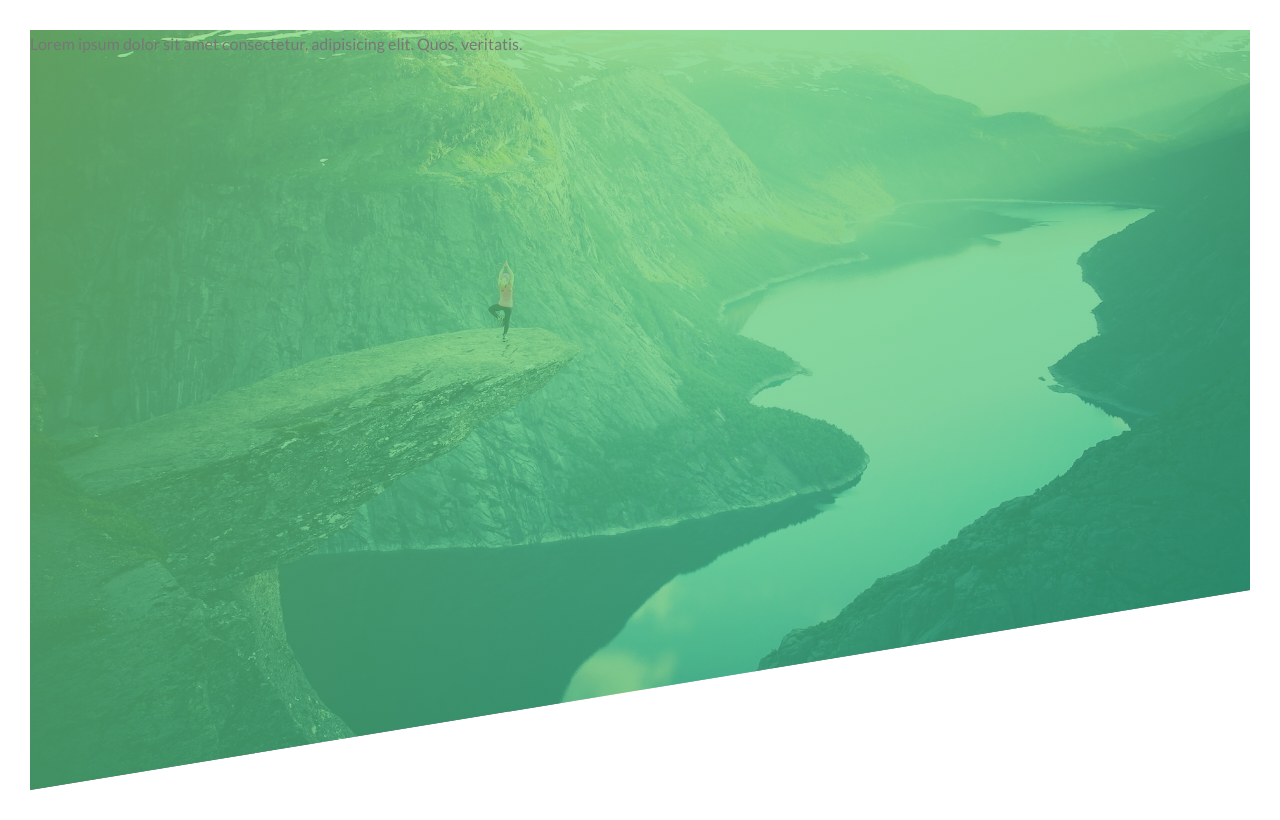
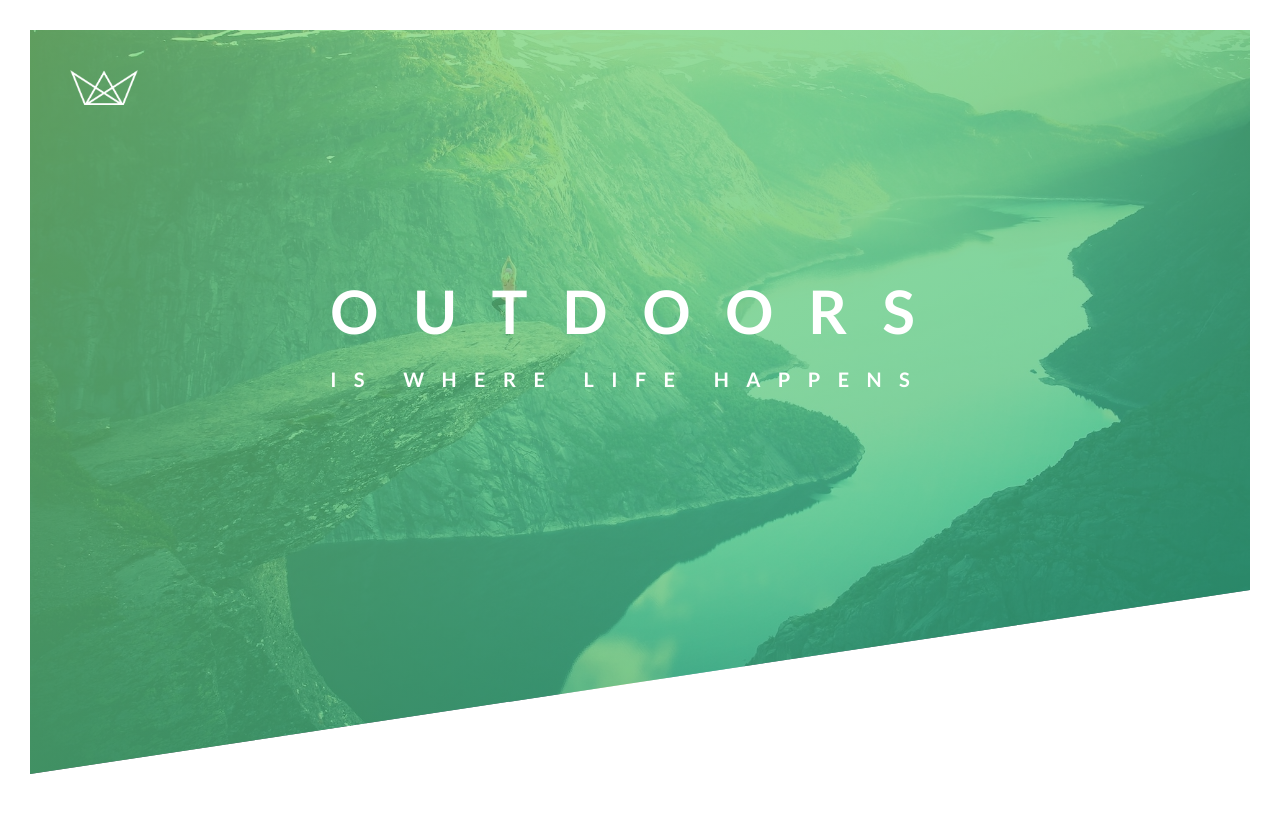
Before and after one commit to Didbar/natours, a plain HTML site: page index.html in a window 1280 px wide. Drawn offline with Linux system fonts and the light colour scheme.

Commit message:
Center H1

```diff
--- a/css/style.css
+++ b/css/style.css
@@ -22,7 +22,7 @@ body {
 }
 
 .header {
-  height: 95vh;
+  height: 93vh;
   background-image: linear-gradient(
       to right bottom,
       rgba(126, 213, 111, 0.7),
@@ -31,6 +31,40 @@ body {
     url(../img/hero.jpg);
   background-size: cover;
   background-position: top;
+  position: relative;
 
   clip-path: polygon(0 0, 100% 0, 100% 70vh, 0 100%);
 }
+
+.logo-box {
+  position: absolute;
+  top: 40px;
+  left: 40px;
+}
+
+.logo {
+  height: 35px;
+}
+.text-box {
+  position: absolute;
+  top: 40%;
+  left: 50%;
+  transform: translate(-50%, -50%);
+}
+
+.heading-primary {
+  color: #fff;
+  text-transform: uppercase;
+}
+.heading-primary-main {
+  display: block;
+  font-size: 60px;
+  font-weight: 700;
+  letter-spacing: 35px;
+}
+.heading-primary-sub {
+  display: block;
+  font-size: 20px;
+  font-weight: 700;
+  letter-spacing: 17.4px;
+}
--- a/index.html
+++ b/index.html
@@ -17,7 +17,16 @@
   </head>
   <body>
     <header class="header">
-      Lorem ipsum dolor sit amet consectetur, adipisicing elit. Quos, veritatis.
+      <div class="logo-box">
+        <img src="img/logo-white.png" alt="Logo" class="logo" />
+      </div>
+
+      <div class="text-box">
+        <h1 class="heading-primary">
+          <span class="heading-primary-main">Outdoors</span>
+          <span class="heading-primary-sub">is where life happens</span>
+        </h1>
+      </div>
     </header>
   </body>
 </html>
```
